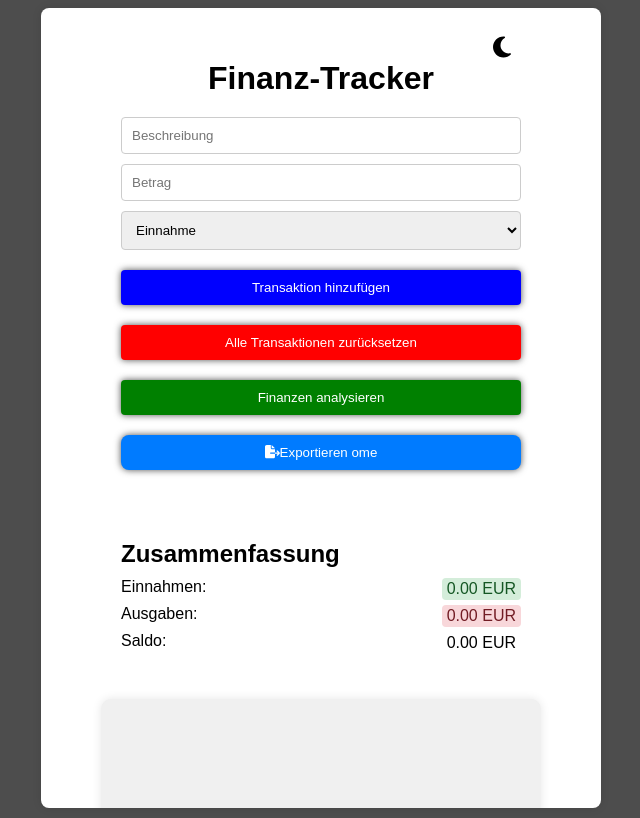
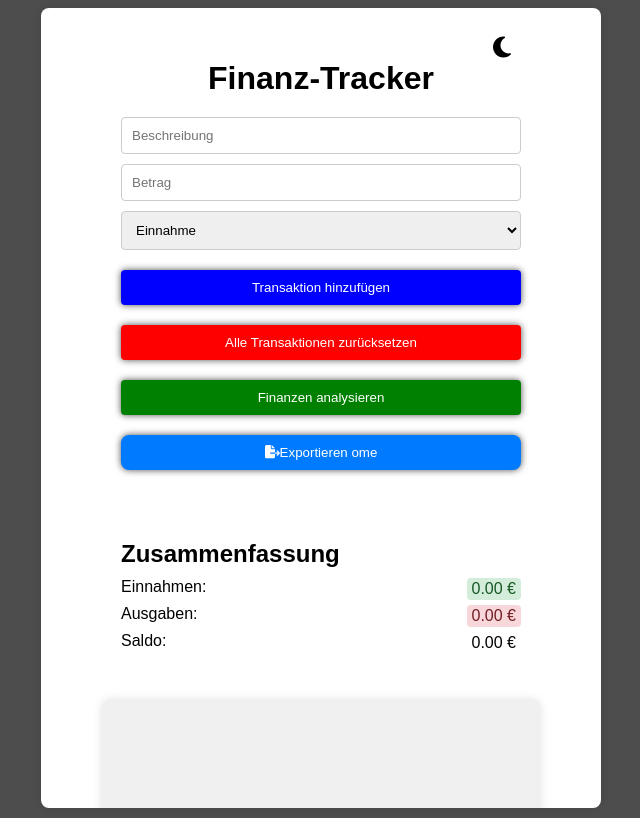
Before and after one commit to diego-monfort-landolt/finance-app, a React (Vite) app: page / in a window 1280 px wide. Shown: the whole page, without its empty margins (319-959 px from the left). Built offline with nearby package versions, Linux system fonts and the light colour scheme.

Commit message:
Änderung von EUR zu €

```diff
--- a/src/App.tsx
+++ b/src/App.tsx
@@ -166,9 +166,9 @@ ome       </button>
         </div>
         <div className="summary">
           <h2>Zusammenfassung</h2>
-          <p>Einnahmen: <span className="amount income">{totalIncome.toFixed(2)} EUR</span></p>
-          <p>Ausgaben: <span className="amount expense">{totalExpenses.toFixed(2)} EUR</span></p>
-          <p>Saldo: <span className="amount">{balance.toFixed(2)} EUR</span></p>
+          <p>Einnahmen: <span className="amount income">{totalIncome.toFixed(2)} €</span></p>
+          <p>Ausgaben: <span className="amount expense">{totalExpenses.toFixed(2)} €</span></p>
+          <p>Saldo: <span className="amount">{balance.toFixed(2)} €</span></p>
         </div>
         {analysis && (
           <div className={`analysis ${balance >= 0 ? 'positive' : 'negative'}`}>
```
